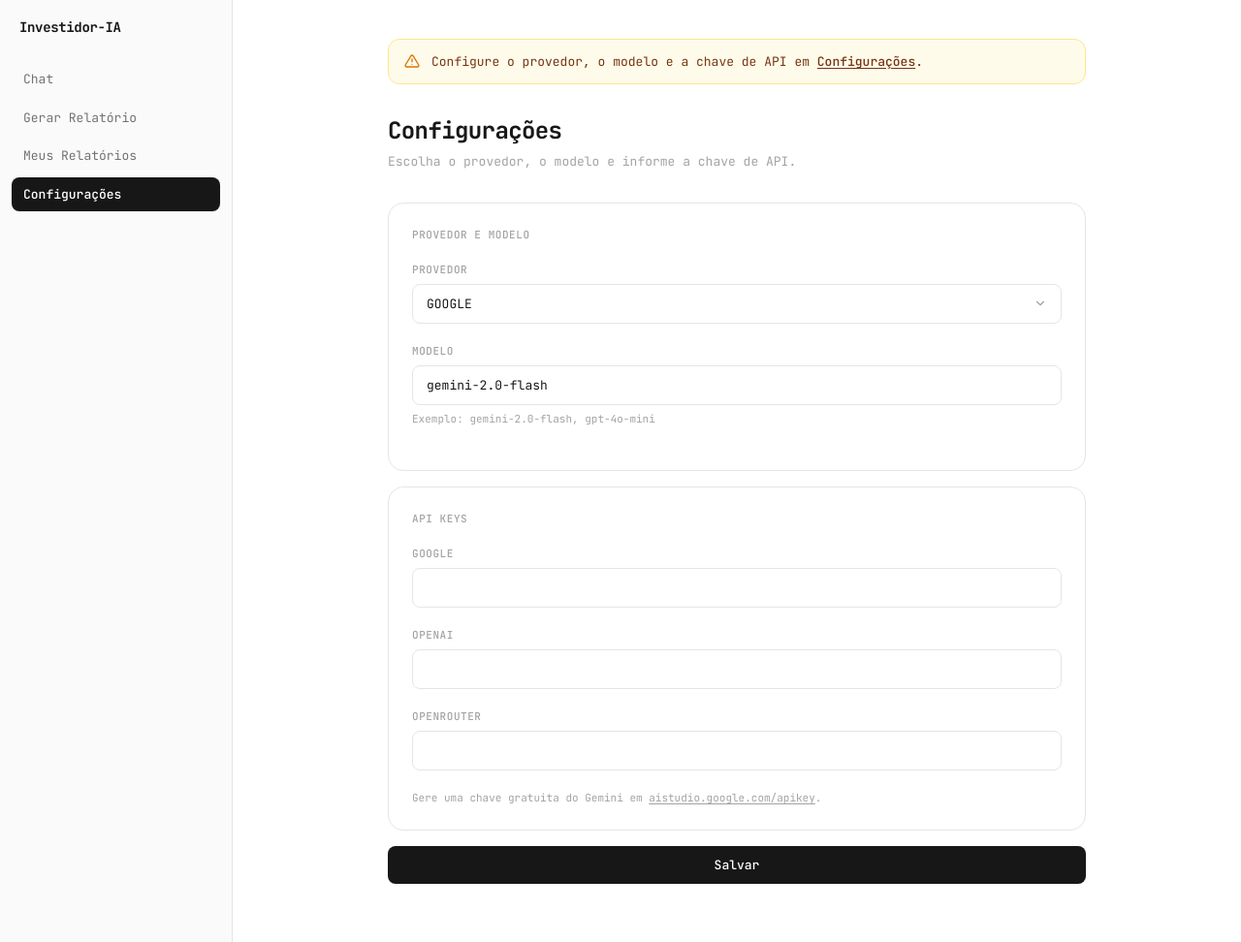
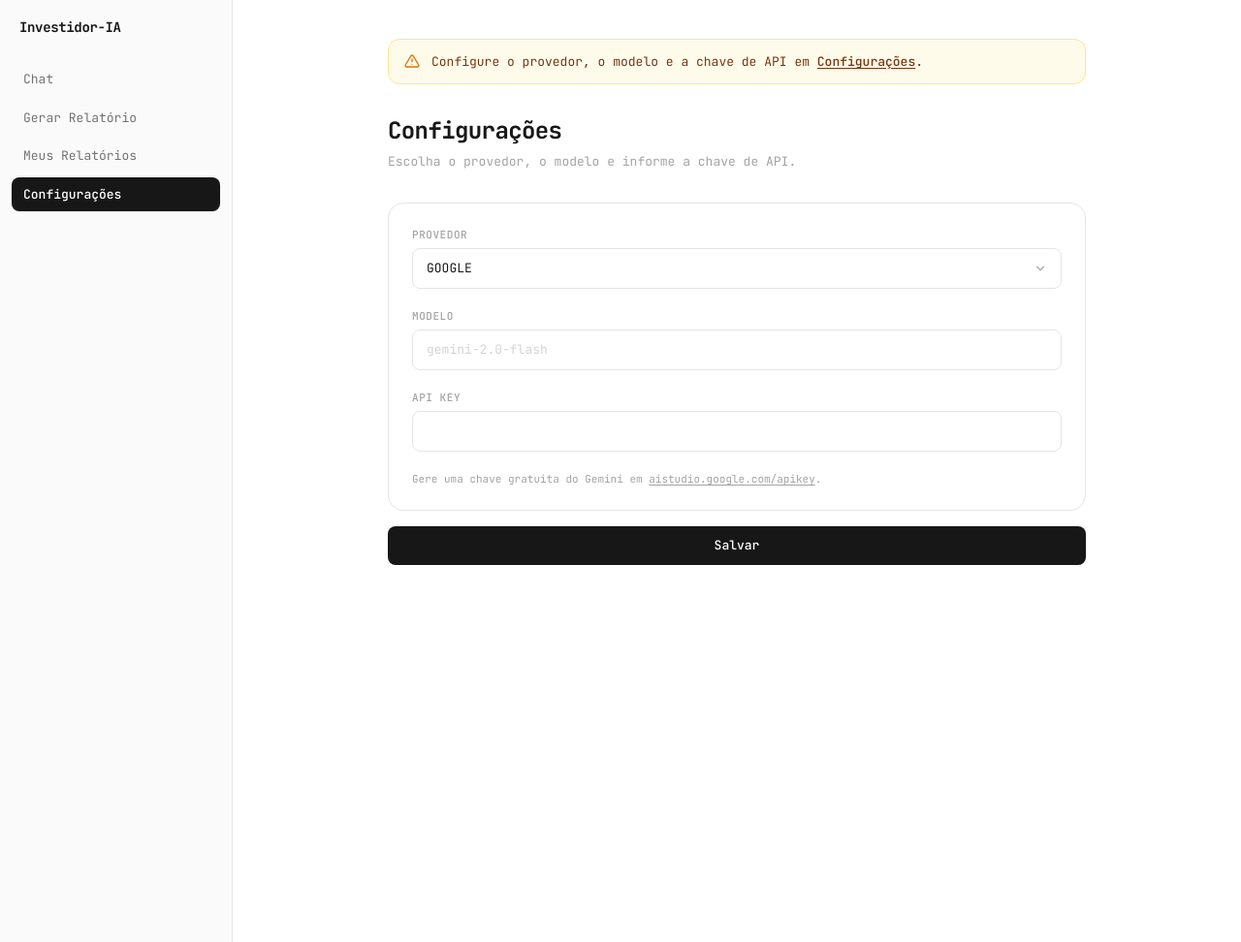
Before and after one commit to renanmoretto/investidor-ia, a FastAPI app: page /settings in a window 1280 px wide. Shown: the whole page at 97% size. Run offline with FastAPI, Linux system fonts and the light colour scheme; some libraries are stand-ins or nearby versions.

Commit message:
refactor(settings): show a single API key field for the selected provider
- Drop the three-key section; one API Key field follows the provider
- Swap the field value client-side when the provider select changes
- save_api_key() merges into the stored keys, so the others survive
- Model has no default any more and stays empty when unset
- Remove the model hint text

Co-Authored-By: Claude Opus 5 <noreply@anthropic.com>

```diff
--- a/web/main.py
+++ b/web/main.py
@@ -176,11 +176,9 @@ def settings_page(request: Request, saved: bool = False):
 @app.post('/settings')
 def settings_save(
     provider: str = Form(...),
-    model: str = Form(...),
-    google_key: str = Form(''),
-    openai_key: str = Form(''),
-    openrouter_key: str = Form(''),
+    model: str = Form(''),
+    api_key: str = Form(''),
 ):
-    settings.save_api_keys({'GOOGLE': google_key, 'OPENAI': openai_key, 'OPENROUTER': openrouter_key})
+    settings.save_api_key(provider, api_key)
     settings.save_model(provider, model)
     return RedirectResponse('/settings?saved=true', status_code=303)
--- a/web/templates/settings.html
+++ b/web/templates/settings.html
@@ -20,23 +20,17 @@
 
 <form method="post" action="/settings" class="mt-8 space-y-4">
   <div class="rounded-2xl border border-neutral-200 p-6">
-    <h2 class="mb-5 text-[11px] font-medium uppercase tracking-wider text-neutral-400">Provedor e Modelo</h2>
-
     {% call field('Provedor') %}
       {{ select('provider', provider_options, config.provider) }}
     {% endcall %}
 
-    {% call field('Modelo', hint='Exemplo: gemini-2.0-flash, gpt-4o-mini') %}
+    {% call field('Modelo') %}
       {{ input('model', value=config.model, placeholder='gemini-2.0-flash') }}
     {% endcall %}
-  </div>
 
-  <div class="rounded-2xl border border-neutral-200 p-6">
-    <h2 class="mb-5 text-[11px] font-medium uppercase tracking-wider text-neutral-400">API Keys</h2>
-
-    {% call field('Google') %}{{ input('google_key', value=api_keys.GOOGLE, type='password') }}{% endcall %}
-    {% call field('OpenAI') %}{{ input('openai_key', value=api_keys.OPENAI, type='password') }}{% endcall %}
-    {% call field('OpenRouter') %}{{ input('openrouter_key', value=api_keys.OPENROUTER, type='password') }}{% endcall %}
+    {% call field('API Key') %}
+      {{ input('api_key', value=config.api_key, type='password') }}
+    {% endcall %}
 
     <p class="text-[11px] text-neutral-400">
       Gere uma chave gratuita do Gemini em
@@ -55,6 +49,14 @@
 
 {% block scripts %}
 <script>
+  const apiKeys = {{ api_keys | tojson }};
+  const provider = document.querySelector('[name="provider"]');
+  const apiKey = document.querySelector('[name="api_key"]');
+
+  provider.addEventListener('change', () => {
+    apiKey.value = apiKeys[provider.value] || '';
+  });
+
   const saved = document.getElementById('saved');
   if (saved) {
     setTimeout(() => {
```
Also changed, not shown: src/settings.py (+6 -4 lines).
